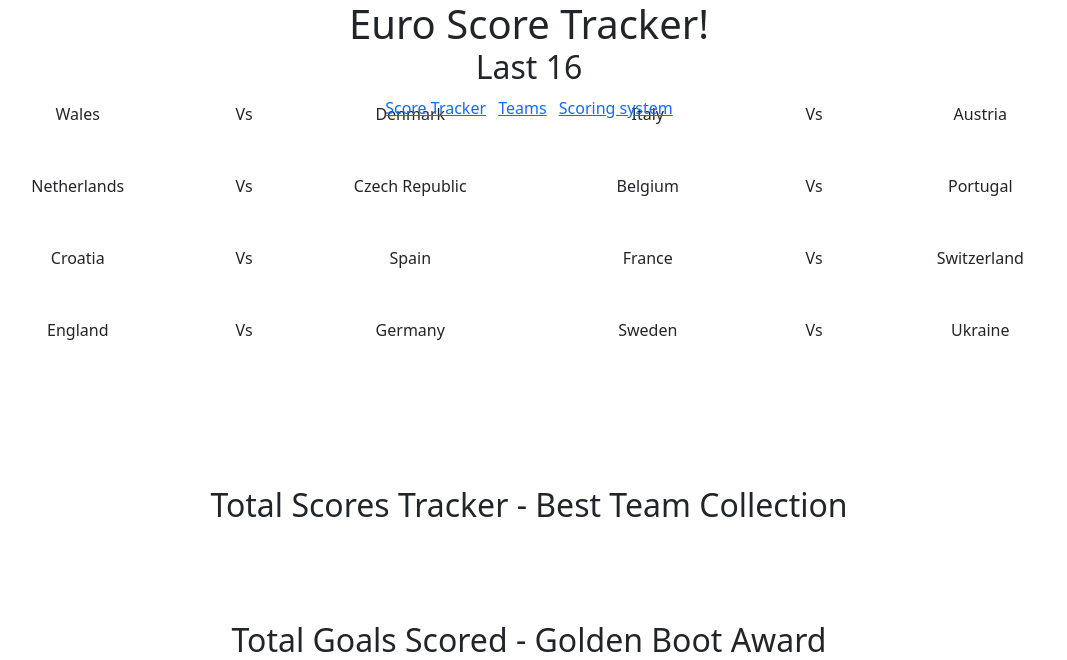
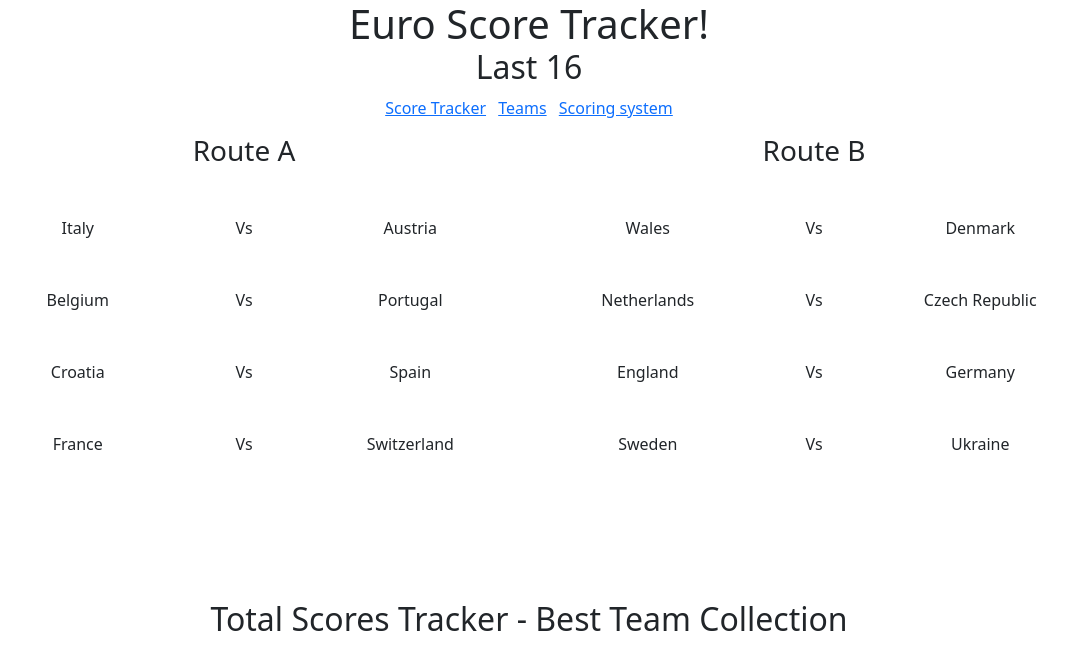
Before and after one commit to cgpalmer/euro_21, a Django app: page / in a window 1280 px wide. Shown: the top 660 px of the page, without its empty margins (111-1178 px from the left). Run offline with Django 3.2, Linux system fonts and the light colour scheme; data that the repository does not hold is empty; some libraries are stand-ins or nearby versions.

Commit message:
Adding in routes.

```diff
--- a/home/templates/home/index.html
+++ b/home/templates/home/index.html
@@ -16,63 +16,71 @@
 
     <div class="container">
         <div class="row my-5 padding_buffer text-center">
-            <h2 class="mb-3">Last 16</h2>
+            <h2 class="mb-5">Last 16</h2>
+
             <div class="col-12 col-lg-6">
-                <div class="row  mb-5">
-                    <div class="col-5">Wales</div>
-                    <div class="col-2">Vs</div>
-                    <div class="col-5">Denmark</div>
-                </div>
-            </div>
-            <div class="col-12 col-lg-6">
+                <h3 class="mb-5">Route A</h3>
                 <div class="row mb-5">
                     <div class="col-5">Italy</div>
                     <div class="col-2">Vs</div>
                     <div class="col-5">Austria</div>
                 </div>
-            </div>
-            <div class="col-12 col-lg-6">
-                <div class="row mb-5">
-                    <div class="col-5">Netherlands</div>
-                    <div class="col-2">Vs</div>
-                    <div class="col-5">Czech Republic</div>
-                </div>
-            </div>
-            <div class="col-12 col-lg-6">
                 <div class="row mb-5">
                     <div class="col-5">Belgium</div>
                     <div class="col-2">Vs</div>
                     <div class="col-5">Portugal</div>
                 </div>
-            </div>
-            <div class="col-12 col-lg-6">
+
+
                 <div class="row mb-5">
                     <div class="col-5">Croatia</div>
                     <div class="col-2">Vs</div>
                     <div class="col-5">Spain</div>
                 </div>
-            </div>
-            <div class="col-12 col-lg-6">
+
+
+
                 <div class="row mb-5">
                     <div class="col-5">France</div>
                     <div class="col-2">Vs</div>
                     <div class="col-5">Switzerland</div>
                 </div>
             </div>
+
             <div class="col-12 col-lg-6">
+                <h3 class="mb-5">Route B</h3>
+                <div class="row  mb-5">
+                    <div class="col-5">Wales</div>
+                    <div class="col-2">Vs</div>
+                    <div class="col-5">Denmark</div>
+                </div>
+
+
+
+
+                <div class="row mb-5">
+                    <div class="col-5">Netherlands</div>
+                    <div class="col-2">Vs</div>
+                    <div class="col-5">Czech Republic</div>
+                </div>
+
                 <div class="row mb-5">
                     <div class="col-5">England</div>
                     <div class="col-2">Vs</div>
                     <div class="col-5">Germany</div>
                 </div>
-            </div>
-            <div class="col-12 col-lg-6">
+
                 <div class="row mb-5">
                     <div class="col-5">Sweden</div>
                     <div class="col-2">Vs</div>
                     <div class="col-5">Ukraine</div>
                 </div>
+
+
             </div>
+            </div>
+
+
         </div>
         <div class="row">
             <a id="scores"></a>
```
